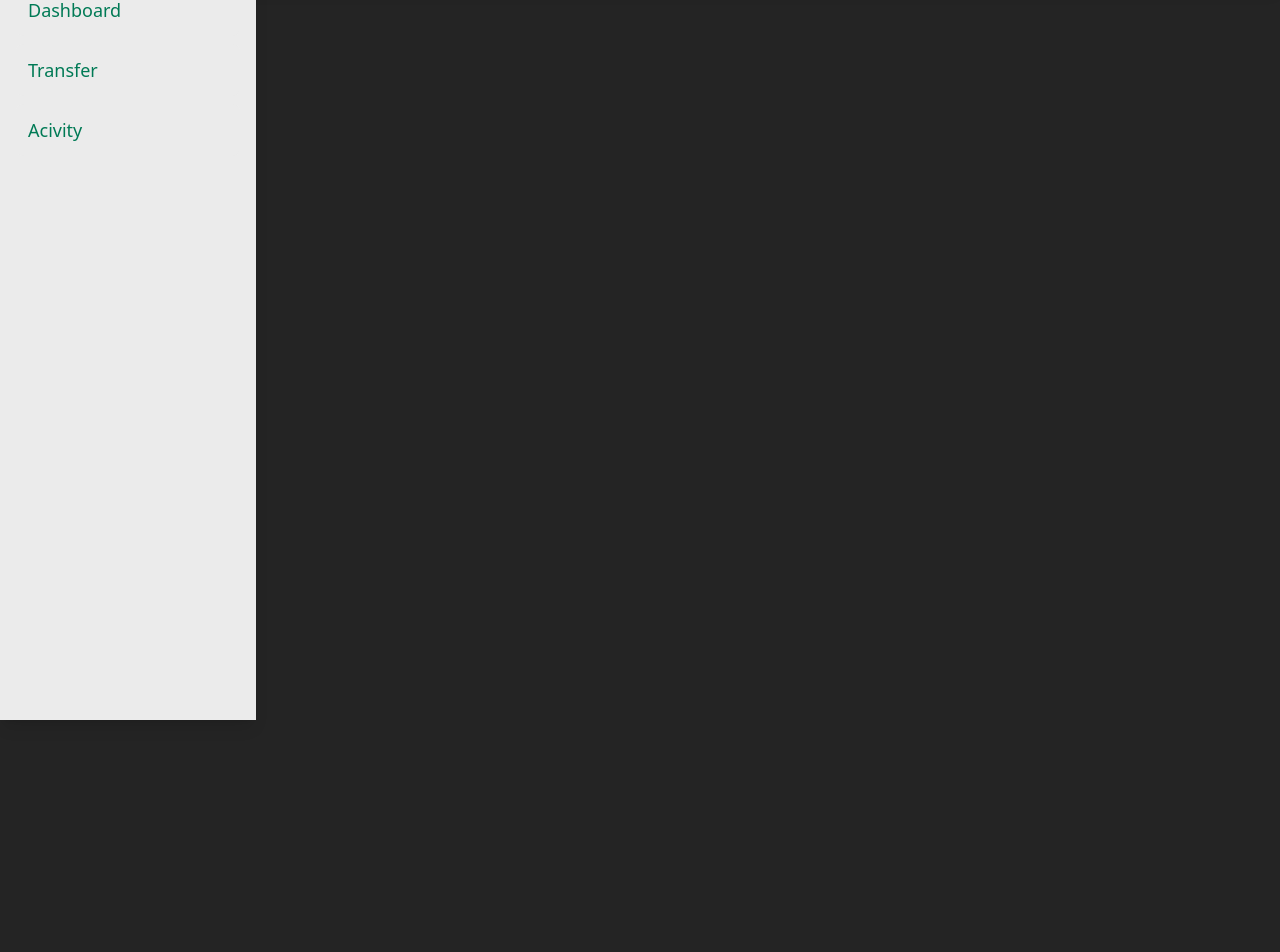
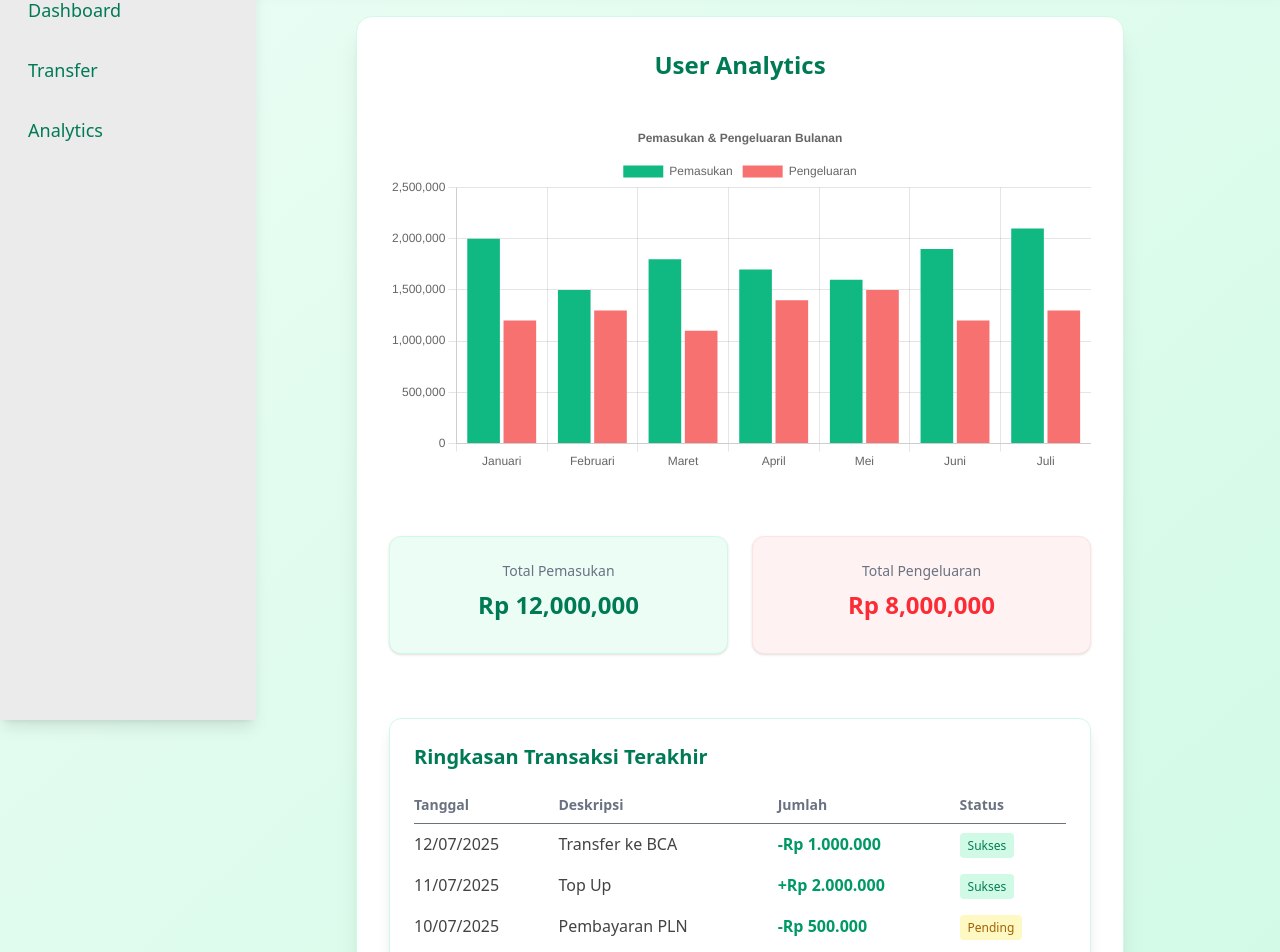
Before and after one commit to yanandradhf/ThreeAngelBank, a React (Vite) app: page /user/dashboard/analytics in a window 1280 px wide. Shown: the part 80-1032 px from the top of the page. Before the commit the page ends 800 px from the top, so only its background shows below. Built offline with nearby package versions, Linux system fonts and the light colour scheme.

Commit message:
tambah analytics page, tomblol logout

```diff
--- a/src/App.jsx
+++ b/src/App.jsx
@@ -5,20 +5,28 @@ import LoginPage from "./pages/LoginPage/LoginPage";
 import RegisterPage from "./pages/RegisterPage/Register";
 import { Routes, Route } from "react-router-dom";
 import { DashboardPage } from "./pages/Dashboard/DashboardPage";
+import { UserNewAccountMenu } from "./pages/Dashboard/UserPage/UserNewAccountMenu";
+import { UserTransferMenu } from "./pages/Dashboard/UserPage/UserTransferMenu";
+import { UserDashboardMenu } from "./pages/Dashboard/UserPage/UserDashboardMenu";
+import { UserAnalyticsMenu } from "./pages/Dashboard/UserPage/UserAnalyticsMenu";
 //import './App.css'
 
 function App() {
   const [count, setCount] = useState(0);
 
   return (
-    <>
-      <DashboardPage/>
 
+      <>
+      {/* <DashboardPage /> */}
       <Routes>
-        <Route path="/user/dashboard" element={<RegisterPage />} />
-        <Route path="/user/transfer" element={<LoginPage />} />
+      <Route path="/user/dashboard" element={<DashboardPage />}>
+        <Route index element={<UserDashboardMenu />} />
+        <Route path="newaccount" element={<UserNewAccountMenu />} />
+        <Route path="transfer" element={<UserTransferMenu />} />
+        <Route path="analytics" element={<UserAnalyticsMenu />} />
+      </Route>
       </Routes>
-    </>
+      </>
   );
 }
 
--- a/src/components/DashboardUser/Navbar.jsx
+++ b/src/components/DashboardUser/Navbar.jsx
@@ -1,4 +1,5 @@
 export function Navbar() {
+
   return (
     <nav className="bg-gradient-to-r from-[#e6e6e6] to-[#fff] text-emerald-700 p-4 shadow-lg flex items-center justify-between fixed top-0 left-0 w-full z-30 h-16">
       <div className="flex items-center">
@@ -18,6 +19,19 @@ export function Navbar() {
             className="w-full h-full rounded-full object-cover"
           />
         </div>
+        {/* Divider */}
+        <div className="h-8 w-px bg-gray-300 mx-2" />
+        {/* Logout Button */}
+        <button
+          className="flex items-center gap-2 bg-emerald-600 hover:bg-emerald-700 text-white font-semibold px-3 py-2 rounded-lg shadow transition-colors duration-200"
+          title="Logout"
+        >
+          <span className="hidden md:inline">Logout</span>
+          {/* Icon logout (heroicons outline) */}
+          <svg xmlns="http://www.w3.org/2000/svg" fill="none" viewBox="0 0 24 24" strokeWidth={1.5} stroke="currentColor" className="w-5 h-5">
+            <path strokeLinecap="round" strokeLinejoin="round" d="M15.75 9V5.25A2.25 2.25 0 0013.5 3h-6A2.25 2.25 0 005.25 5.25v13.5A2.25 2.25 0 007.5 21h6a2.25 2.25 0 002.25-2.25V15M18 15l3-3m0 0l-3-3m3 3H9" />
+          </svg>
+        </button>
       </div>
     </nav>
   );
--- a/src/components/DashboardUser/Sidebar.jsx
+++ b/src/components/DashboardUser/Sidebar.jsx
@@ -1,8 +1,11 @@
+import { useNavigate } from "react-router-dom";
+
 export function Sidebar() {
+  const navigate = useNavigate();
   const navItems = [
-    { name: "Dashboard", link: "#dashboard" },
-    { name: "Transfer", link: "#accounts" },
-    { name: "Acivity", link: "#transactions" },
+    { name: "Dashboard", path: "/user/dashboard" },
+    { name: "Transfer", path: "/user/dashboard/transfer" },
+    { name: "Analytics", path: "/user/dashboard/analytics" },
   ];
   return (
     <aside
@@ -15,14 +18,14 @@ export function Sidebar() {
       </div>
       <nav className="space-y-2">
         {navItems.map((item) => (
-          <a
+          <button
             key={item.name}
             type="button"
             className="flex items-center w-full p-3 rounded-lg text-lg font-medium text-emerald-700 bg-[#ebebeb] hover:bg-[#b6b6b6] transition-colors duration-200 text-left"
-            onClick={() => (window.location.hash = item.link)}
+            onClick={() => navigate(item.path)}
           >
             {item.name}
-          </a>
+          </button>
         ))}
       </nav>
     </aside>
--- a/src/pages/Dashboard/DashboardPage.jsx
+++ b/src/pages/Dashboard/DashboardPage.jsx
@@ -4,23 +4,19 @@ import { UserActivityMenu } from "./UserPage/UserActivityMenu";
 import { UserDashboardMenu } from "./UserPage/UserDashboardMenu";
 import { UserNewAccountMenu } from "./UserPage/UserNewAccountMenu";
 import { UserTransferMenu } from "./UserPage/UserTransferMenu";
+import { Outlet } from "react-router-dom";
 
 export function DashboardPage() {
 
 
   return (
     <div>
-        {/* NAVBAR */}
-        <Navbar />
-
-        {/* SIDEBAR */}
-        <Sidebar />
-
-        {/* MAIN CONTENT */}
-        {/* <UserDashboardMenu /> */}
-        {/* <UserTransferMenu /> */}
-        {/* <UserNewAccountMenu /> */}
-        {/* <UserActivityMenu /> */}
+      {/* NAVBAR */}
+      <Navbar />
+      {/* SIDEBAR */}
+      <Sidebar />
+      {/* MAIN CONTENT */}
+      <Outlet />
     </div>
   );
 }
--- /dev/null
+++ b/src/pages/Dashboard/UserPage/UserAnalyticsMenu.jsx
@@ -0,0 +1,125 @@
+import { useNavigate } from "react-router-dom";
+import { Bar } from "react-chartjs-2";
+import {
+  Chart as ChartJS,
+  CategoryScale,
+  LinearScale,
+  BarElement,
+  Title,
+  Tooltip,
+  Legend,
+} from "chart.js";
+ChartJS.register(CategoryScale, LinearScale, BarElement, Title, Tooltip, Legend);
+
+export function UserAnalyticsMenu(){
+    // Dummy data analytics
+    const pemasukan = 12000000;
+    const pengeluaran = 8000000;
+    const history = [
+      {
+        id: 1,
+        date: "12/07/2025",
+        desc: "Transfer ke BCA",
+        amount: 1000000,
+        type: "outgoing_transfer",
+        status: "Sukses",
+      },
+      {
+        id: 2,
+        date: "11/07/2025",
+        desc: "Top Up",
+        amount: 2000000,
+        type: "deposit",
+        status: "Sukses",
+      },
+      {
+        id: 3,
+        date: "10/07/2025",
+        desc: "Pembayaran PLN",
+        amount: 500000,
+        type: "outgoing_transfer",
+        status: "Pending",
+      },
+    ];
+    const chartData = {
+      labels: ["Januari", "Februari", "Maret", "April", "Mei", "Juni", "Juli"],
+      datasets: [
+        {
+          label: "Pemasukan",
+          data: [2000000, 1500000, 1800000, 1700000, 1600000, 1900000, 2100000],
+          backgroundColor: "#10b981",
+        },
+        {
+          label: "Pengeluaran",
+          data: [1200000, 1300000, 1100000, 1400000, 1500000, 1200000, 1300000],
+          backgroundColor: "#f87171",
+        },
+      ],
+    };
+    const chartOptions = {
+      responsive: true,
+      plugins: {
+        legend: { position: "top" },
+        title: { display: true, text: "Pemasukan & Pengeluaran Bulanan" },
+      },
+      scales: {
+        y: { beginAtZero: true },
+      },
+    };
+    return(
+      <main className="h-[100%] w-screen bg-gradient-to-br from-emerald-50 to-emerald-100 ps-50 flex items-center justify-center pt-24 pb-24">
+        <div className="bg-white rounded-2xl shadow-xl border border-emerald-100 p-8 w-full max-w-3xl flex flex-col gap-8 mx-4">
+          <h2 className="text-2xl font-bold text-emerald-700 mb-2 text-center">User Analytics</h2>
+          {/* Chart Analytics */}
+          <div className="mb-8">
+            <Bar data={chartData} options={chartOptions} />
+          </div>
+          {/* Ringkasan Pemasukan/Pengeluaran */}
+          <div className="grid grid-cols-2 gap-6 mb-8">
+            <div className="bg-emerald-50 rounded-xl shadow p-6 flex flex-col items-center border border-emerald-100">
+              <span className="text-sm text-gray-500 mb-2">Total Pemasukan</span>
+              <span className="text-2xl font-bold text-emerald-700 mb-2">Rp {pemasukan.toLocaleString()}</span>
+            </div>
+            <div className="bg-red-50 rounded-xl shadow p-6 flex flex-col items-center border border-red-100">
+              <span className="text-sm text-gray-500 mb-2">Total Pengeluaran</span>
+              <span className="text-2xl font-bold text-red-500 mb-2">Rp {pengeluaran.toLocaleString()}</span>
+            </div>
+          </div>
+          {/* History Transaksi */}
+          <div className="bg-white rounded-xl shadow-lg p-6 border border-emerald-100">
+              <h2 className="text-xl font-semibold text-emerald-700 mb-4">Ringkasan Transaksi Terakhir</h2>
+              <table className="w-full text-left">
+                <thead>
+                  <tr className="text-gray-500 text-sm border-b">
+                    <th className="py-2">Tanggal</th>
+                    <th className="py-2">Deskripsi</th>
+                    <th className="py-2">Jumlah</th>
+                    <th className="py-2">Status</th>
+                  </tr>
+                </thead>
+                <tbody>
+                  <tr className="border-b">
+                    <td className="py-2 text-[#434343]">12/07/2025</td>
+                    <td className="py-2 text-[#434343]">Transfer ke BCA</td>
+                    <td className="py-2 text-emerald-600 font-semibold">-Rp 1.000.000</td>
+                    <td className="py-2"><span className="px-2 py-1 rounded bg-emerald-100 text-emerald-700 text-xs">Sukses</span></td>
+                  </tr>
+                  <tr className="border-b">
+                    <td className="py-2 text-[#434343]">11/07/2025</td>
+                    <td className="py-2 text-[#434343]">Top Up</td>
+                    <td className="py-2 text-emerald-600 font-semibold">+Rp 2.000.000</td>
+                    <td className="py-2"><span className="px-2 py-1 rounded bg-emerald-100 text-emerald-700 text-xs">Sukses</span></td>
+                  </tr>
+                  <tr>
+                    <td className="py-2 text-[#434343]">10/07/2025</td>
+                    <td className="py-2 text-[#434343]">Pembayaran PLN</td>
+                    <td className="py-2 text-emerald-600 font-semibold">-Rp 500.000</td>
+                    <td className="py-2"><span className="px-2 py-1 rounded bg-yellow-100 text-yellow-700 text-xs">Pending</span></td>
+                  </tr>
+                </tbody>
+              </table>
+            </div>
+        </div>
+      </main>
+    );
+}
--- a/src/pages/Dashboard/UserPage/UserDashboardMenu.jsx
+++ b/src/pages/Dashboard/UserPage/UserDashboardMenu.jsx
@@ -1,10 +1,16 @@
+import { useNavigate } from "react-router-dom";
+
 export function UserDashboardMenu(){
+    const navigate = useNavigate();
     return(
-        <main className="h-screen w-screen bg-gradient-to-br from-emerald-50 to-emerald-100">
-          <div className="max-w-5xl mx-auto">
+        <main className="h-[100%] w-screen pt-30 bg-gradient-to-br from-emerald-50 to-emerald-100 ps-50 flex items-center justify-center">
+          <div className="max-w-5xl mx-auto pb-30">
             {/* Button Tambah Rekening */}
             <div className="flex justify-end mb-4">
-              <button className="bg-emerald-600 hover:bg-emerald-700 text-white font-semibold px-5 py-2 rounded-lg shadow transition-colors duration-200 flex items-center gap-2">
+              <button
+                className="bg-emerald-600 hover:bg-emerald-700 text-white font-semibold px-5 py-2 rounded-lg shadow transition-colors duration-200 flex items-center gap-2"
+                onClick={() => navigate("newaccount")}
+              >
                 <svg className="w-5 h-5" fill="none" stroke="currentColor" strokeWidth="2" viewBox="0 0 24 24"><path strokeLinecap="round" strokeLinejoin="round" d="M12 4v16m8-8H4" /></svg>
                 Tambah Rekening
               </button>
```
